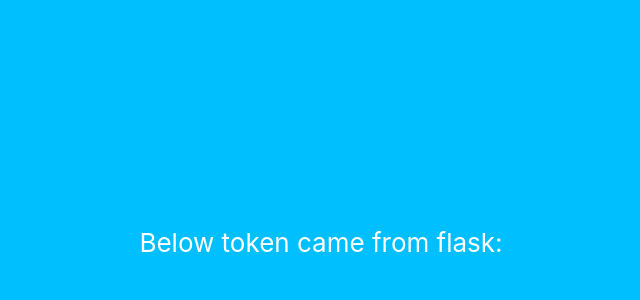
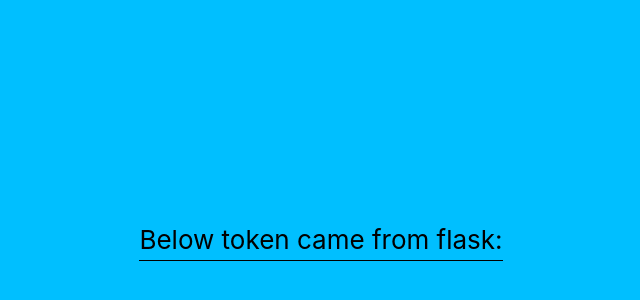
Before and after one commit to palkim/flask-react, a React app in the folder react-frontend/: page / in a window 1280 px wide. Shown: the part 132-432 px from the top of the page, without its empty margins (319-959 px from the left). Built offline with nearby package versions, Linux system fonts and the light colour scheme; the HTML template or start-up script is replaced by a standard one.

Commit message:
Update App.js

```diff
--- a/react-frontend/src/App.js
+++ b/react-frontend/src/App.js
@@ -5,9 +5,9 @@
   return (
     <div className="App">
       <header className="App-header">
-        <p>
+        <a>
           Below token came from flask:
-        </p>
+        </a>
           <p>{window.token}</p>
       </header>
     </div>
```
